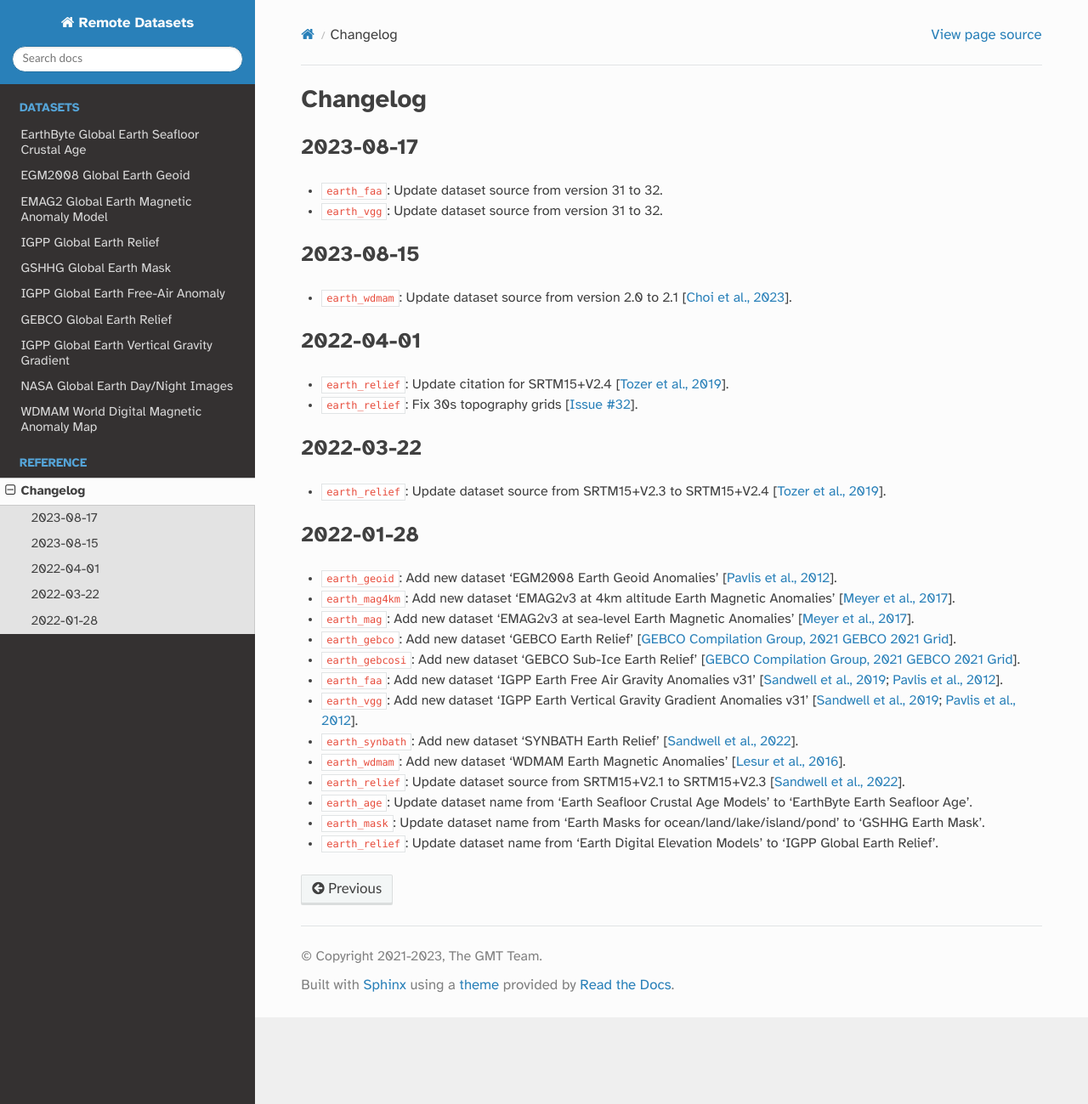
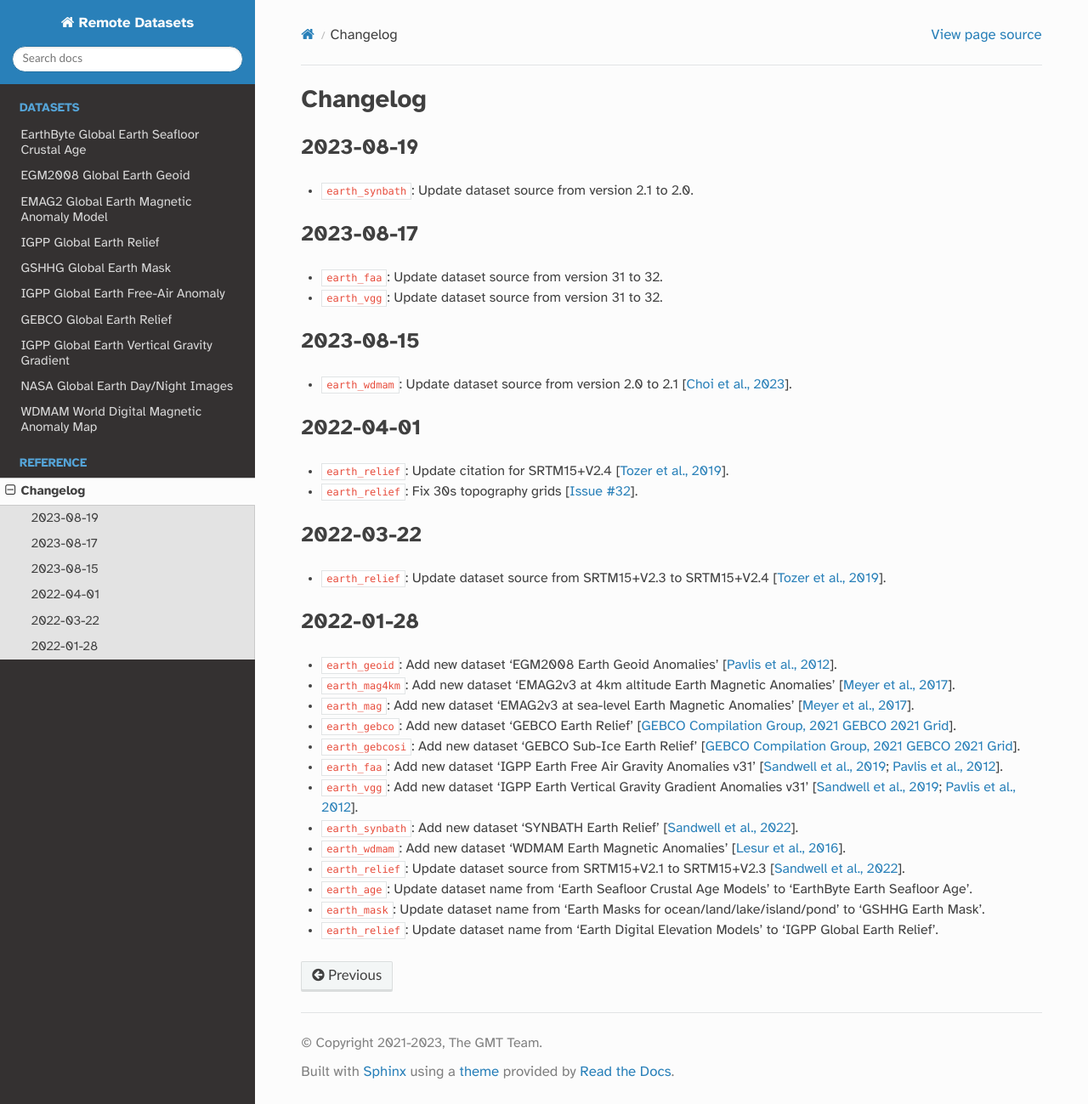
Before and after one commit to GenericMappingTools/remote-datasets, a Sphinx documentation site: the page built from docs/changes.rst, in a window 1280 px wide and 1299 px high. Shown: the whole window at 85% size. Built offline with Sphinx 7.4.7 and the Read the Docs theme 2.0.0, drawn with Linux system fonts in a browser that asks for light colours.

Commit message:
update to synbath 2.0

```diff
--- a/docs/changes.rst
+++ b/docs/changes.rst
@@ -1,5 +1,10 @@
 Changelog
 ---------
+
+2023-08-19
+^^^^^^^^^^
+
+- ``earth_synbath``: Update dataset source from version 2.1 to 2.0.
 
 2023-08-17
 ^^^^^^^^^^
--- a/docs/earth-relief.rst
+++ b/docs/earth-relief.rst
@@ -77,6 +77,6 @@
 ~~~~~~~~~~~~~~~
 
 #. SRTM15+V2.4: [https://doi.org/10.1029/2019EA000658].
-#. SYNBATH_V1.2: [https://doi.org/10.1029/2021EA002069].
+#. SYNBATH_V2.0: [https://doi.org/10.1029/2021EA002069].
 #. SRTMGL3 tiles: [https://lpdaac.usgs.gov/products/srtmgl3v003].
 #. SRTMGL1 tiles: [https://lpdaac.usgs.gov/products/srtmgl1v003].
```
